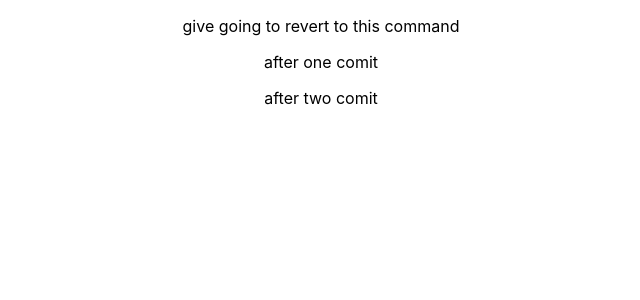
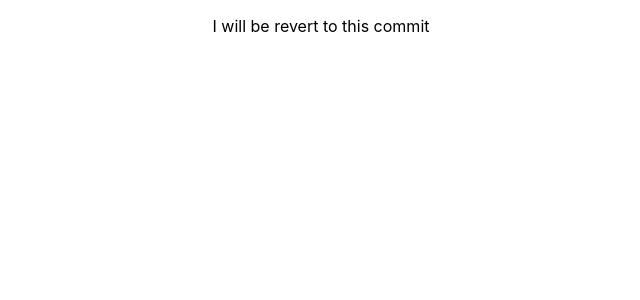
Before and after one commit to samalaranjith1/git, a React (Create React App) app: page / in a window 1280 px wide. Shown: the top 300 px of the page, without its empty margins (319-959 px from the left). Built offline with nearby package versions, Linux system fonts and the light colour scheme.

Commit message:
i will revert to this commit

```diff
--- a/src/App.js
+++ b/src/App.js
@@ -4,9 +4,7 @@ import "./App.css";
 function App() {
   return (
     <div className="App">
-      <p>give going to revert to this command</p>
-      <p>after one comit</p>
-      <p>after two comit</p>
+      <p>I will be revert to this commit </p>
     </div>
   );
 }
```
